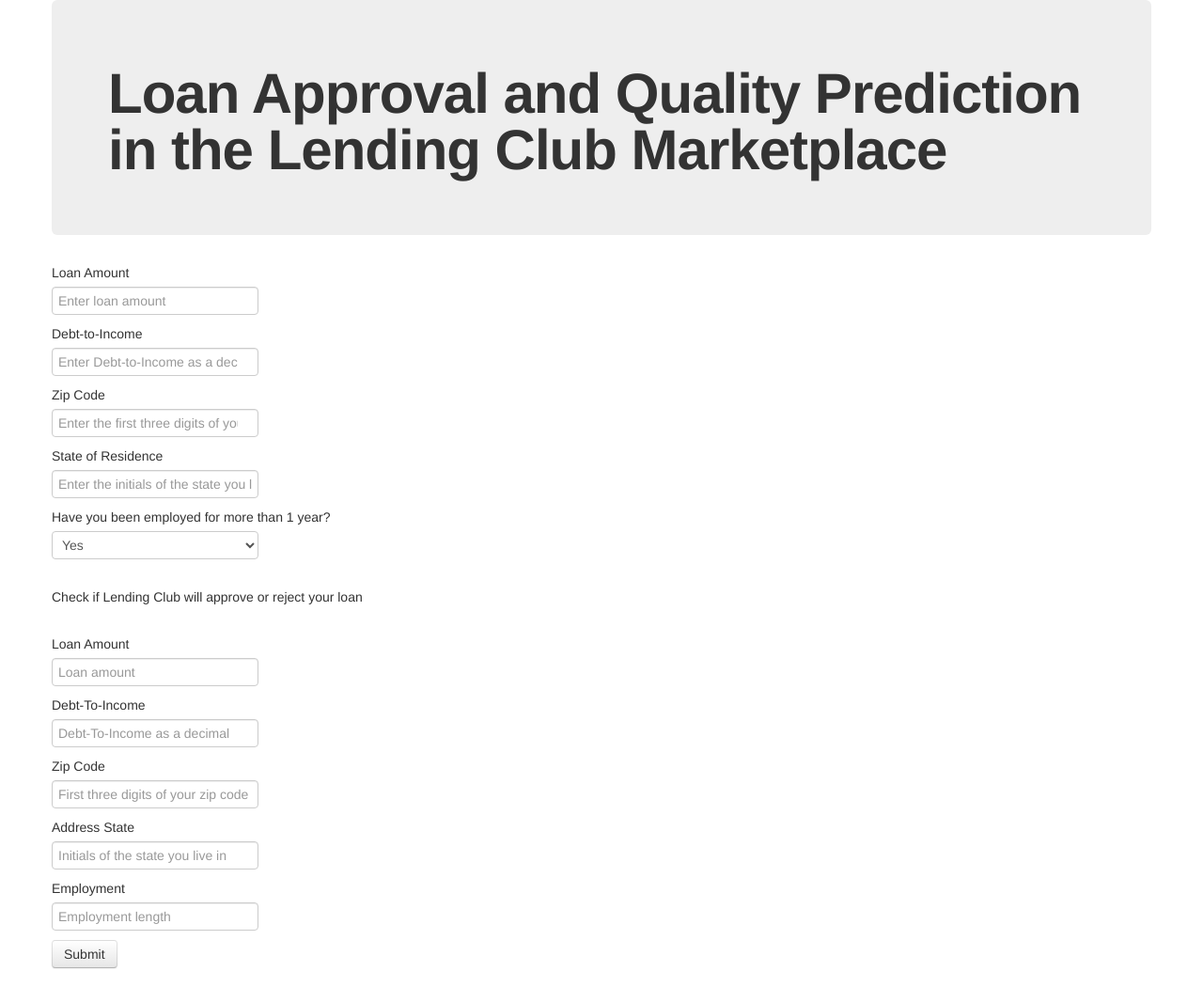
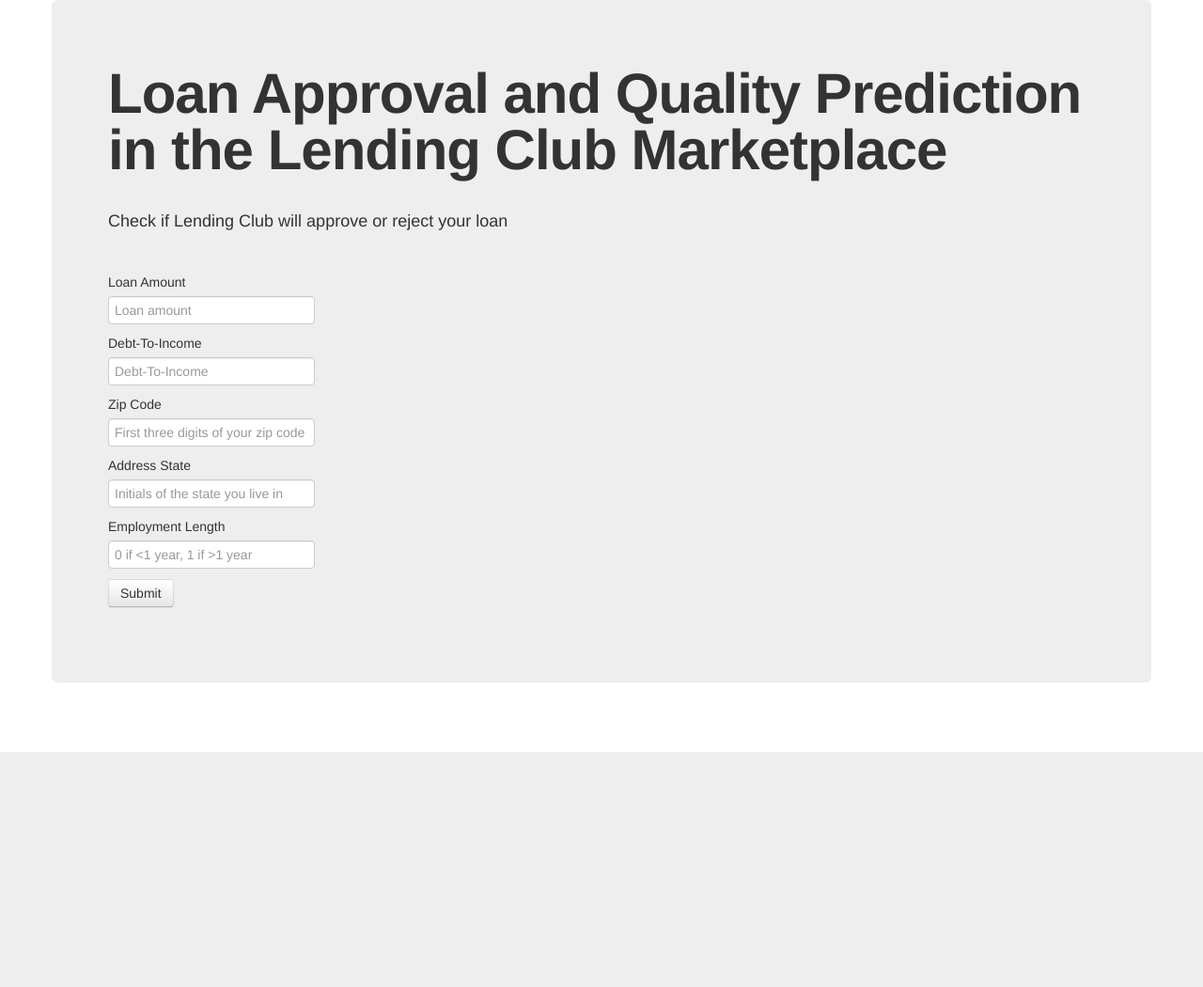
Before and after one commit to mattgmarcus/Pythia, a Flask app: template templates/index.html in a window 1280 px wide. Shown: the whole page at 94% size. After the commit the page ends 800 px from the top, so only its background shows below. Run offline with Flask 2, Linux system fonts and the light colour scheme; the template is opened without the code that fills it, so the values that code supplies are empty; parts of the project's set-up code (start-up, migrations or seed data) failed here and were passed over.

Commit message:
Everything seems to be good. Maybe done

```diff
--- a/app.py
+++ b/app.py
@@ -14,12 +14,11 @@
 
 @app.route('/')
 def hello():
-    return "Hello World!"
-    # return render_template('index.html')
+    return render_template('index.html')
 
-@app.route('/predict', methods=['POST'])
+@app.route('/predict', methods=['GET'])
 def predict():
-  if request.method == 'POST':
+  if request.method == 'GET':
     sample = {}
     sample[0] = float(request.args.get('loan_amount'))
     sample[1] = float(request.args.get('debt_to_income'))
--- a/templates/base.html
+++ b/templates/base.html
@@ -21,6 +21,7 @@
       {% endblock %}
     </div>
   </div>
+
   <script src="http://code.jquery.com/jquery-latest.js"></script>
   <script src="/static/js/bootstrap.min.js"></script>
   <script src="/static/js/pythia.js"></script>
--- a/templates/index.html
+++ b/templates/index.html
@@ -5,35 +5,6 @@
   <h1>
     Loan Approval and Quality Prediction in the Lending Club Marketplace
   </h1>
-</div>
-
-<div id="form_container">
-  <form id="accept_loan_form">
-    <div class="form-group">
-      <label for="loan_amount">Loan Amount</label>
-      <input type="number" class="form-control" id="loan_amount" placeholder="Enter loan amount">
-    </div>
-    <div class="form-group">
-      <label for="debt_to_income">Debt-to-Income</label>
-      <input type="number" class="form-control" id="debt_to_income" placeholder="Enter Debt-to-Income as a decimal value">
-    </div>
-    <div class="form-group">
-      <label for="zip_code">Zip Code</label>
-      <input type="number" class="form-control" id="zip_code" placeholder="Enter the first three digits of your zip code" maxlength="3">
-    </div>
-
-    <div class="form-group">
-      <label for="address_state">State of Residence</label>
-      <input type="text" class="form-control" id="address_state" placeholder="Enter the initials of the state you live in" maxlength="2">
-    </div>
-
-    <div class="form-group">
-      <label for="employment_length">Have you been employed for more than 1 year?</label>
-      <select class="form-control" id="employment_length">
-        <option>Yes</option>
-        <option>No</option>
-      </select>
-    </div>
 
   <br>
 
@@ -49,7 +20,7 @@
         </div>
         <div class="form-group">
             <label for="debt_to_income">Debt-To-Income</label>
-            <input type="number" class="form-control" name="debt_to_income" placeholder="Debt-To-Income as a decimal">
+            <input type="number" class="form-control" name="debt_to_income" placeholder="Debt-To-Income">
         </div>
         <div class="form-group">
             <label for="zip_code">Zip Code</label>
@@ -60,8 +31,8 @@
             <input type="text" class="form-control" name="address_state" placeholder="Initials of the state you live in">
         </div>
         <div class="form-group">
-            <label for="employment_length">Employment</label>
-            <input type="text" class="form-control" name="employment_length" placeholder="Employment length">
+            <label for="employment_length">Employment Length</label>
+            <input type="text" class="form-control" name="employment_length" placeholder="0 if <1 year, 1 if >1 year">
         </div>
 
         <button type="submit" id="submit_button" class="btn btn-default">Submit</button>
@@ -73,9 +44,4 @@
   </div>
 
 </div>
-
-<div id="approval_result_container" style="display:none;">
-<p>Your loan would be: <span id="approval_result"></span></p>
-</div>
-
 {% endblock %}
```
Also changed, not shown: README.md, 1 other file.
